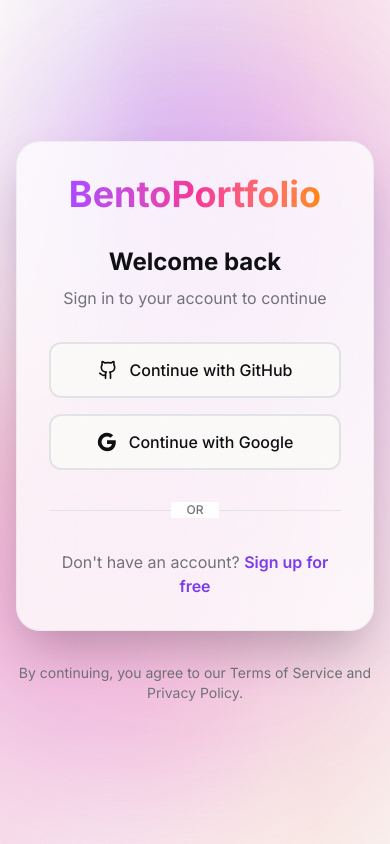
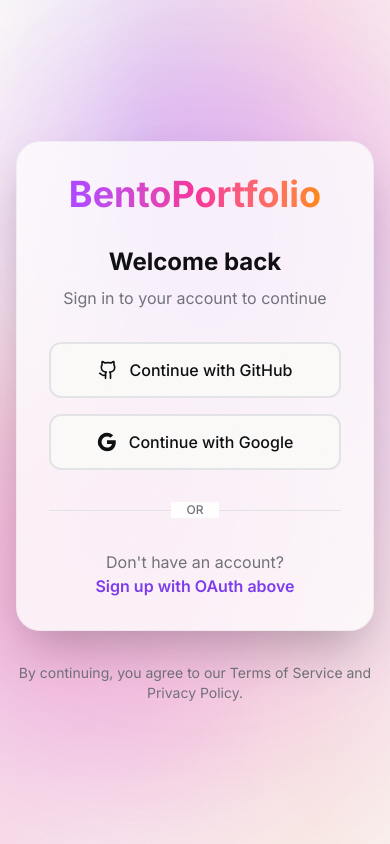
Before and after one commit to RaDiO-AcTiVe8970/Bento_Clone, a Next.js app in the folder bento_frontend/: page /login in a window 390 px wide. Built offline with nearby package versions, Linux system fonts and the light colour scheme; no server answers.

Commit message:
mobile optimizations

```diff
--- a/bento_frontend/src/app/login/page.tsx
+++ b/bento_frontend/src/app/login/page.tsx
@@ -84,9 +84,12 @@
           {/* Sign up link */}
           <p className="text-center text-muted-foreground">
             Don&apos;t have an account?{" "}
-            <Link href="/login" className="text-primary hover:underline font-semibold">
-              Sign up for free
-            </Link>
+            <button
+              onClick={() => window.scrollTo({ top: 0, behavior: 'smooth' })}
+              className="text-primary hover:underline font-semibold cursor-pointer"
+            >
+              Sign up with OAuth above
+            </button>
           </p>
         </div>
 
--- a/bento_frontend/src/app/page.tsx
+++ b/bento_frontend/src/app/page.tsx
@@ -71,14 +71,14 @@
 
             {/* CTA Buttons */}
             <div className="flex flex-col sm:flex-row items-center justify-center gap-4 animate-slide-up animation-delay-400">
-              <Link href="/login">
-                <Button size="lg" className="h-14 px-8 text-lg bg-gradient-to-r from-purple-500 to-pink-500 hover:from-purple-600 hover:to-pink-600 text-white border-0 shadow-lg shadow-purple-500/25 hover:shadow-xl hover:shadow-purple-500/30 transition-all group">
+              <Link href="/login" className="w-full sm:w-auto">
+                <Button size="lg" className="w-full h-14 px-8 text-lg bg-gradient-to-r from-purple-500 to-pink-500 hover:from-purple-600 hover:to-pink-600 text-white border-0 shadow-lg shadow-purple-500/25 hover:shadow-xl hover:shadow-purple-500/30 transition-all group">
                   Get Started Free
                   <ArrowRight className="ml-2 w-5 h-5 group-hover:translate-x-1 transition-transform" />
                 </Button>
               </Link>
-              <Link href="/radio-active">
-                <Button size="lg" variant="outline" className="h-14 px-8 text-lg border-2 hover:bg-secondary">
+              <Link href="/radio-active" className="w-full sm:w-auto">
+                <Button size="lg" variant="outline" className="w-full h-14 px-8 text-lg border-2 hover:bg-secondary">
                   View Demo
                 </Button>
               </Link>
```
